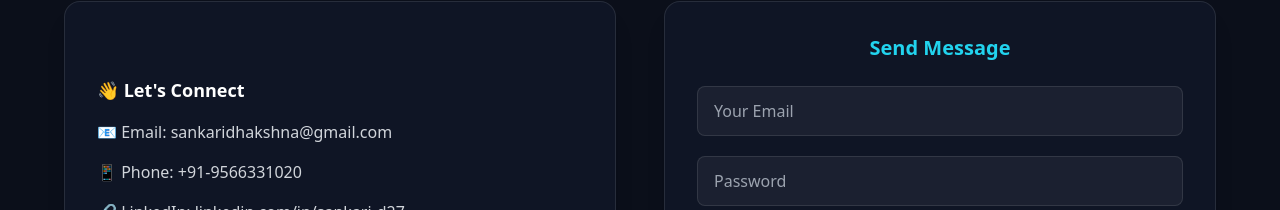
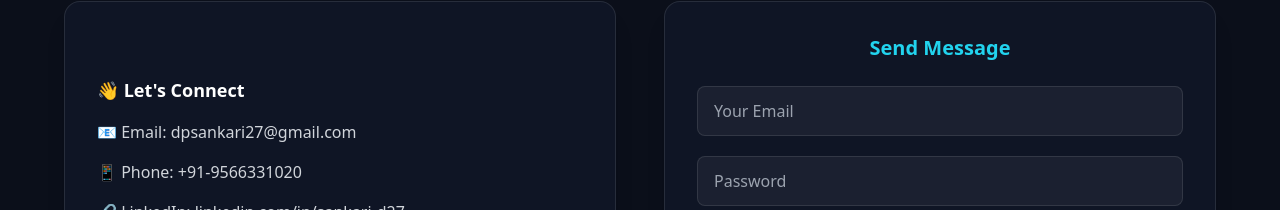
Before and after one commit to sankari-d27/React-Portfolio, a React (Vite) app: page / in a window 1280 px wide. Shown: the part 2692-2902 px from the top of the page. Built offline with nearby package versions, Linux system fonts and the light colour scheme.

Commit message:
updated left side

```diff
--- a/src/pages/Contact.jsx
+++ b/src/pages/Contact.jsx
@@ -54,7 +54,7 @@ const Contact = () => {
 
           <p className="text-lg font-semibold text-white">👋 Let's Connect</p>
 
-          <p>📧 Email: sankaridhakshna@gmail.com</p>
+          <p>📧 Email: dpsankari27@gmail.com</p>
 
           <p>📱 Phone: +91-9566331020</p>
 
```
